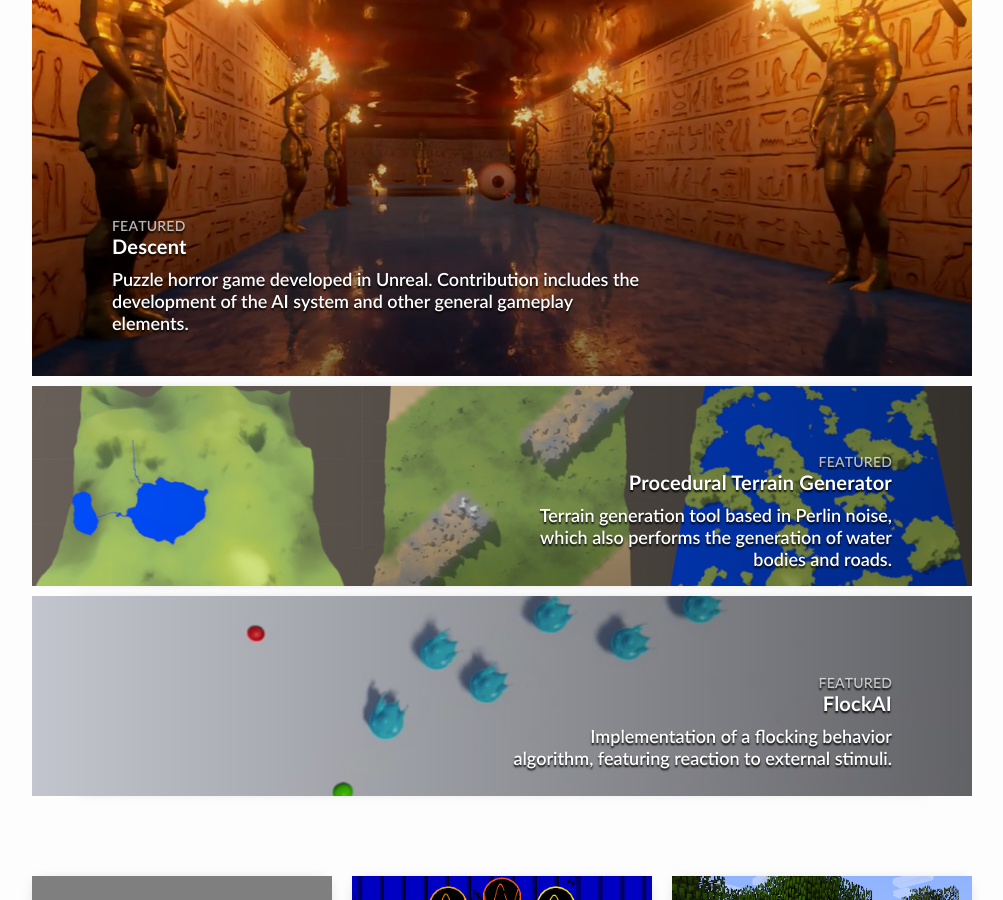
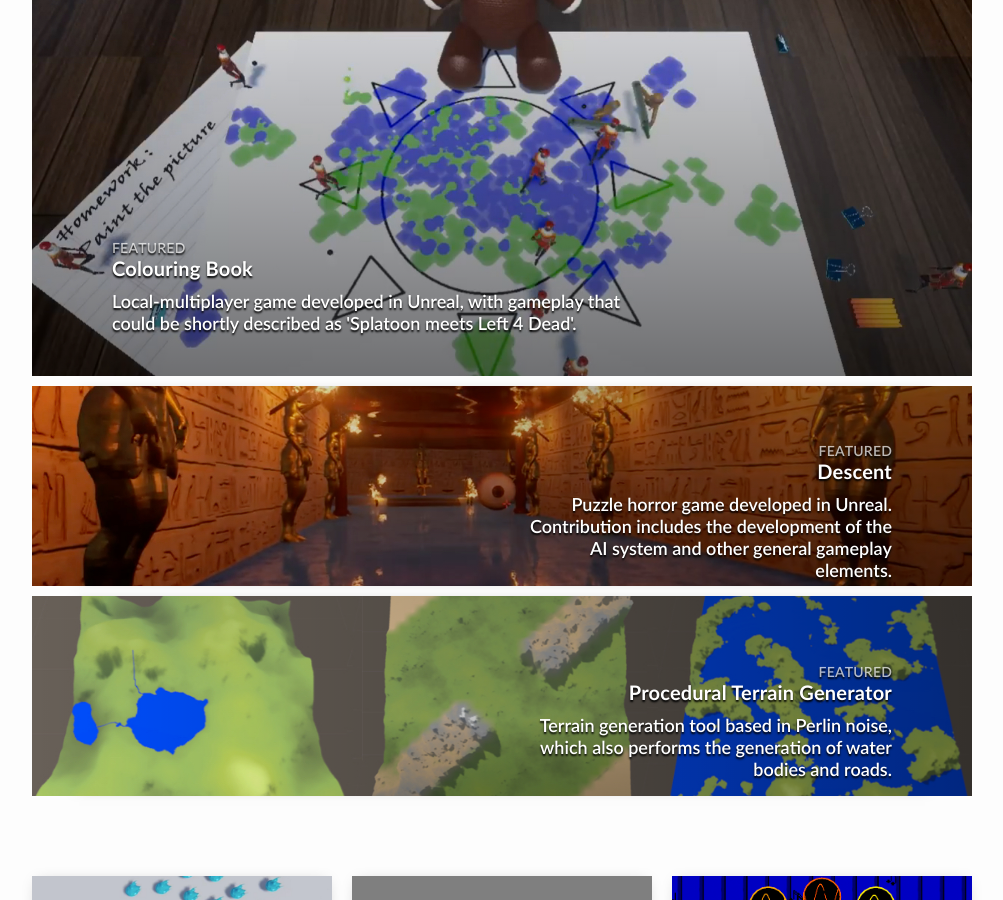
Before and after one commit to parmandorc/portfolio, a Jekyll site: the page built from index.html, in a window 1280 px wide and 900 px high, scrolled down 278 px. Shown: the whole window, without its empty margins (138-1141 px from the left). Built offline with Jekyll 4.4.1, drawn with Linux system fonts in a browser that asks for light colours; some of the changed lines change nothing that is shown.

Commit message:
Added ColouringBook project

```diff
--- /dev/null
+++ b/_projects/colouring-book.md
@@ -0,0 +1,32 @@
+---
+title: Colouring Book
+keywords: colour, color, colouring, book, unreal, game, goldsmiths, msccge
+featured: primary
+intro: Local-multiplayer game developed in Unreal, with gameplay that could be shortly described as 'Splatoon meets Left 4 Dead'.
+tags:
+ - artificial intelligence
+ - gameplay programming
+ - physics
+ - finite state machine
+ - unreal
+ - c++
+video_id: 7CaVnZiIwJc
+type: Group coursework
+position: Lead programmer
+dates: Mar 2017 - Apr 2017
+links:
+ - GitHub: https://github.com/parmandorc/ColouringBook
+ - Report (gameplay): https://www.dropbox.com/s/p0165gcnea0t4ih/ColouringBook_ProjectReport.pdf?dl=0
+ - Report (AI): https://www.dropbox.com/s/auaiqyqc5q54z18/ColouringBook-AI.pdf?dl=0
+priority: -1
+---
+
+{% assign image_path = page.url | split: "/" | last | prepend: '/assets/images/' | prepend: site.baseurl %}
+
+This was the second and last big group project I worked in during my time at _Goldsmiths, University of London_, involving both programmers and artists (3 of each).
+
+One of my main contributions to the game was the implementation of the painting mechanic, that is, the ink that splatters on to the paper when shooting the enemies, which combines elements of fluid physics and graphics programming. The effect of the ink on the paper is in fact achieved by dynamically painting a texture on runtime.
+
+The second main contribution was the implementation of the AI Director in the game. This system tracks an estimation of the levels of stress of each player, and adapts the spawning of enemies accordingly. The Director is implemented as a Finite State Machine, and its purpose is to create waves of enemies that are customized to the player's needs. This way, players that need so will have usual breaks to recover after dealing with numerous enemies, while more demanding players will be able to play uninterruptedly with increased spawn rates and less long waiting periods. This way of adapting gameplay to the player is an example of AI's goal of enhancing the player's experience.
+
+Finally, as the lead programmer of the team, my responsibilities included organizing the tasks of each programmer in the team according to their course requirements, ensuring that communication with artist is always open, and committing to making our game the best we can given the time limitations.
--- a/_projects/descent.md
+++ b/_projects/descent.md
@@ -1,7 +1,7 @@
 ---
 title: Descent
 keywords: descent, unreal, eye, game, goldsmiths, msccge
-featured: primary
+featured: secondary
 intro: Puzzle horror game developed in Unreal. Contribution includes the development of the AI system and other general gameplay elements.
 tags:
  - artificial intelligence
--- a/_projects/flock-ai.md
+++ b/_projects/flock-ai.md
@@ -1,7 +1,6 @@
 ---
 title: FlockAI
 keywords: flockai, flock, ai, flock ai, unreal, flocking, behavior, behaviour
-featured: secondary
 intro: Implementation of a flocking behavior algorithm, featuring reaction to external stimuli.
 tags:
  - artificial intelligence
```
Also changed, not shown: assets/images/colouring-book/thumbnail.jpg (added).
